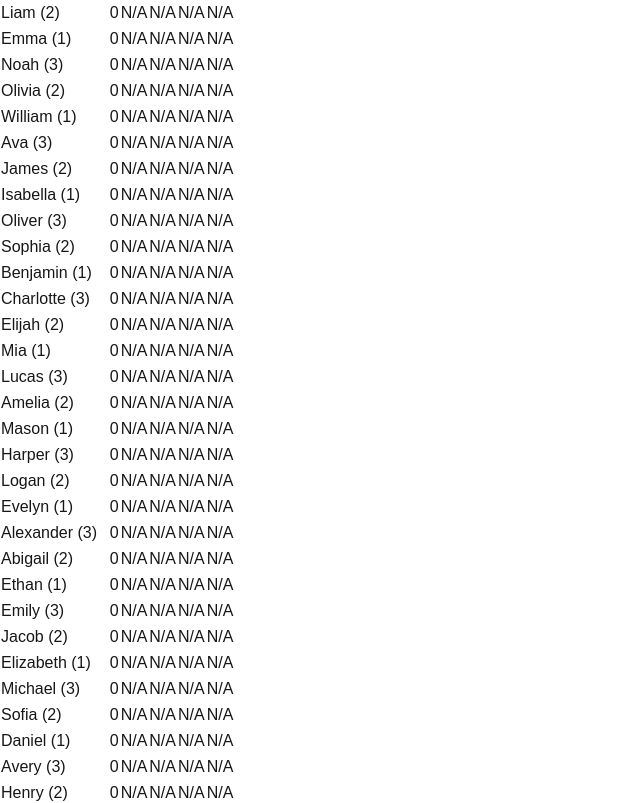
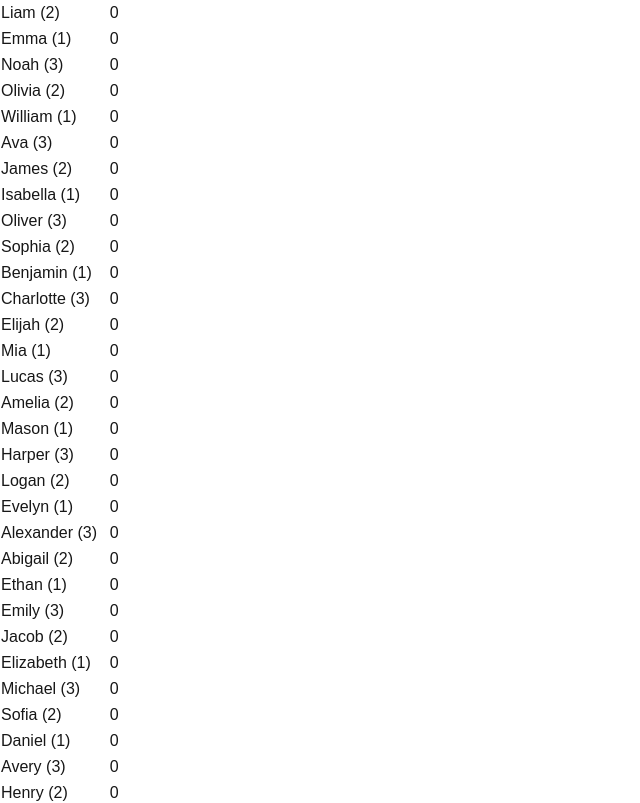
Before and after one commit to codecreator127/BMMA, a Next.js app in the folder match-maker/: page / in a window 1280 px wide. Shown: the top 803 px of the page, without its empty margins (0-640 px from the left). Built offline with nearby package versions, Linux system fonts and the light colour scheme.

Commit message:
debugging

```diff
--- a/match-maker/src/app/courts/page.tsx
+++ b/match-maker/src/app/courts/page.tsx
@@ -31,7 +31,7 @@ export default function Courts() {
                 {row.map((group, colIndex) => (
                   <td key={colIndex} className="border border-gray-400 w-40 h-40 text-center text-lg font-bold">
                     <p className="p-5">
-                      {group.map(player => player.name).join('\n')}
+                      {group.map(player => player.name + " (" + player.level+ ")").join('\n')}
                     </p>
                   </td>
                 ))}
--- a/match-maker/src/app/home/page.tsx
+++ b/match-maker/src/app/home/page.tsx
@@ -9,12 +9,11 @@ import { Player, shuffleArray } from '../utils'
 
 const COURTS = 11;
 const MAX_PLAYERS_ON_COURT = COURTS * 4;
+const ROUNDS = 10;
 
 export default function Home() {
   const { theme, toggleTheme } = useTheme();
   const { membersMap, matchHistory, setCurrentRoundMatches } = useMembers();
-
-  const rounds: number = 5; // Define rounds (adjust as needed)
 
   // takes a list of members and their last played status
   //outputs a list of players that are ready to play (or closest to ready)
@@ -114,9 +113,9 @@ function makeMatch(matchHistory: Map<Player, number[]>) {
                       currentRoundPlayers++;
                       console.log(`Placed player level ${currentPlayer.level} in group with level ${groupLevel}`);
 
-                      // let matchHistoryEntry = matchHistory.get(currentPlayer) ?? [];
-                      // matchHistoryEntry?.push(currentPlayerCourt + 1);
-                      // matchHistory.set(currentPlayer, matchHistoryEntry);
+                      let matchHistoryEntry = matchHistory.get(currentPlayer) ?? [];
+                      matchHistoryEntry?.push(currentPlayerCourt + 1);
+                      matchHistory.set(currentPlayer, matchHistoryEntry);
 
                       break;
                   }
@@ -165,8 +164,8 @@ function makeMatch(matchHistory: Map<Player, number[]>) {
           return (
             <tr key={rowIndex}>
               <td>{name} ({Player.level})</td>
-              {Array.from({ length: rounds }, (_, colIndex) => (
-                <td key={colIndex}>{history[colIndex] ?? 'N/A'}</td> // Use optional chaining and fallback
+              {Array.from({ length: ROUNDS }, (_, colIndex) => (
+                <td key={colIndex}>{history[colIndex] ?? ' '}</td> // Use optional chaining and fallback
               ))}
             </tr>
           );
```
